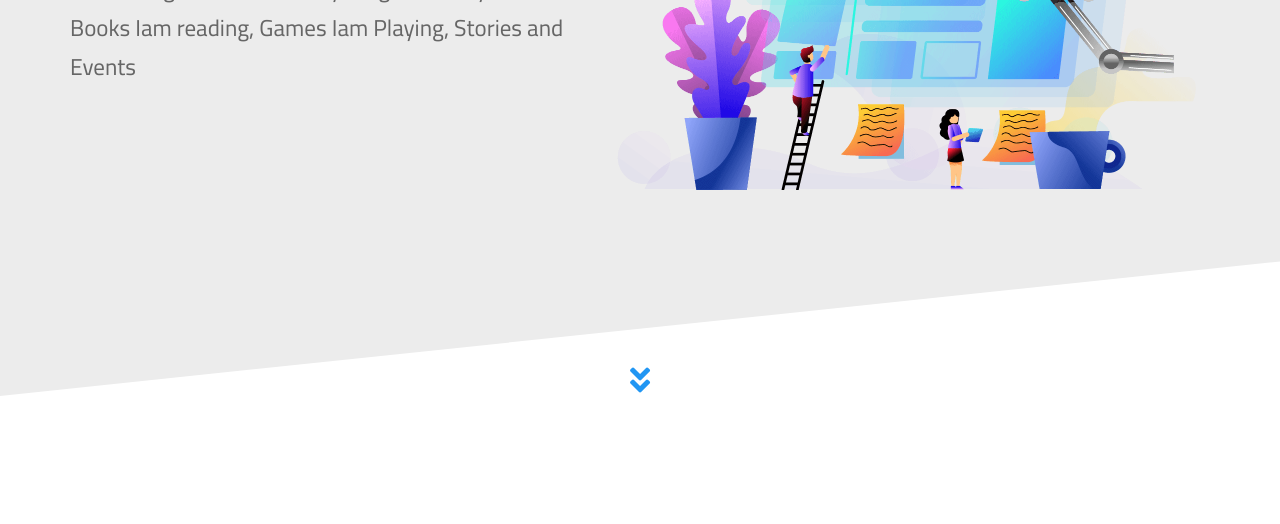
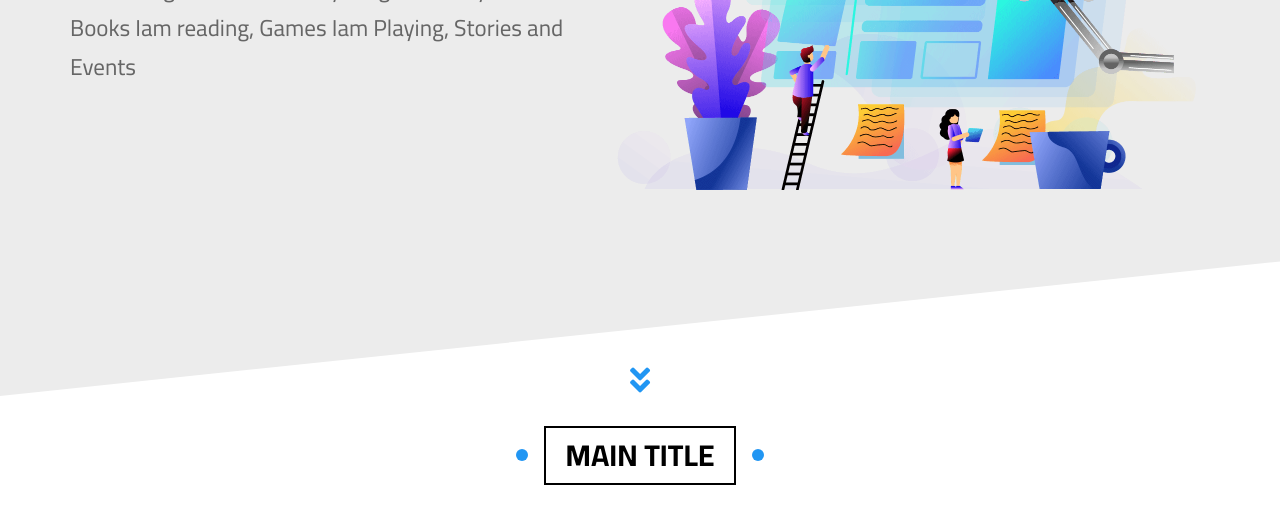
Before and after one commit to AliiMuhammed/temp-3, a plain HTML site: page index.html in a window 1280 px wide. Shown: the part 374-898 px from the top of the page. Before the commit the page ends 800 px from the top, so only its background shows below. Drawn offline with Linux system fonts and the light colour scheme.

Commit message:
add main title

```diff
--- a/css/main.css
+++ b/css/main.css
@@ -47,6 +47,50 @@ ul {
     width: 1170px;
   }
 }
+
+.main-title {
+  text-transform: uppercase;
+  margin: 0 auto 80px;
+  border: 2px solid black;
+  padding: 10px 20px;
+  font-size: 30px;
+  width: fit-content;
+  position: relative;
+  z-index: 1;
+  transition: var(--main-transition);
+}
+.main-title::before,
+.main-title::after {
+  content: "";
+  width: 12px;
+  height: 12px;
+  background-color: var(--main-color);
+  position: absolute;
+  border-radius: 50%;
+  top: 50%;
+  transform: translateY(-50%);
+}
+.main-title::after {
+right: -30px;
+}
+
+.main-title::before {
+left: -30px;
+}
+
+.main-title:hover::before{
+  z-index:-1;
+  animation: left-move 0.5s linear forwards;
+}
+.main-title:hover::after{
+  z-index:-1;
+  animation: right-move 0.5s linear forwards;
+}
+.main-title:hover{
+  border-color:#fff ;
+  color: #fff;
+  transition-delay:0.5s ;
+}
 /* end globale rules */
 
 /* start header */
@@ -92,7 +136,7 @@ ul {
     margin: auto;
   }
 }
-.header .main-nav > li:hover .mega-menu{
+.header .main-nav > li:hover .mega-menu {
   opacity: 1;
   z-index: 100;
   top: calc(100% + 1px);
@@ -322,4 +366,30 @@ ul {
     transform: translateY(-10px);
   }
 }
+@keyframes left-move {
+  50% {
+    left: 0;
+    width: 12px;
+    height: 12px;
+  }
+  100% {
+    left: 0;
+    border-radius: 0;
+    width:100%;
+    height: 100%;
+  }
+}
+@keyframes right-move {
+  50% {
+    right: 0;
+    width: 12px;
+    height: 12px;
+  }
+  100% {
+    right: 0;
+    border-radius: 0;
+    width: 100%;
+    height: 100%;
+  }
+}
 /* end Animation */
--- a/index.html
+++ b/index.html
@@ -113,5 +113,7 @@
       </a>
     </div>
     <!-- end landing -->
+
+    <h2 class="main-title">Main title</h2>
   </body>
 </html>
```
